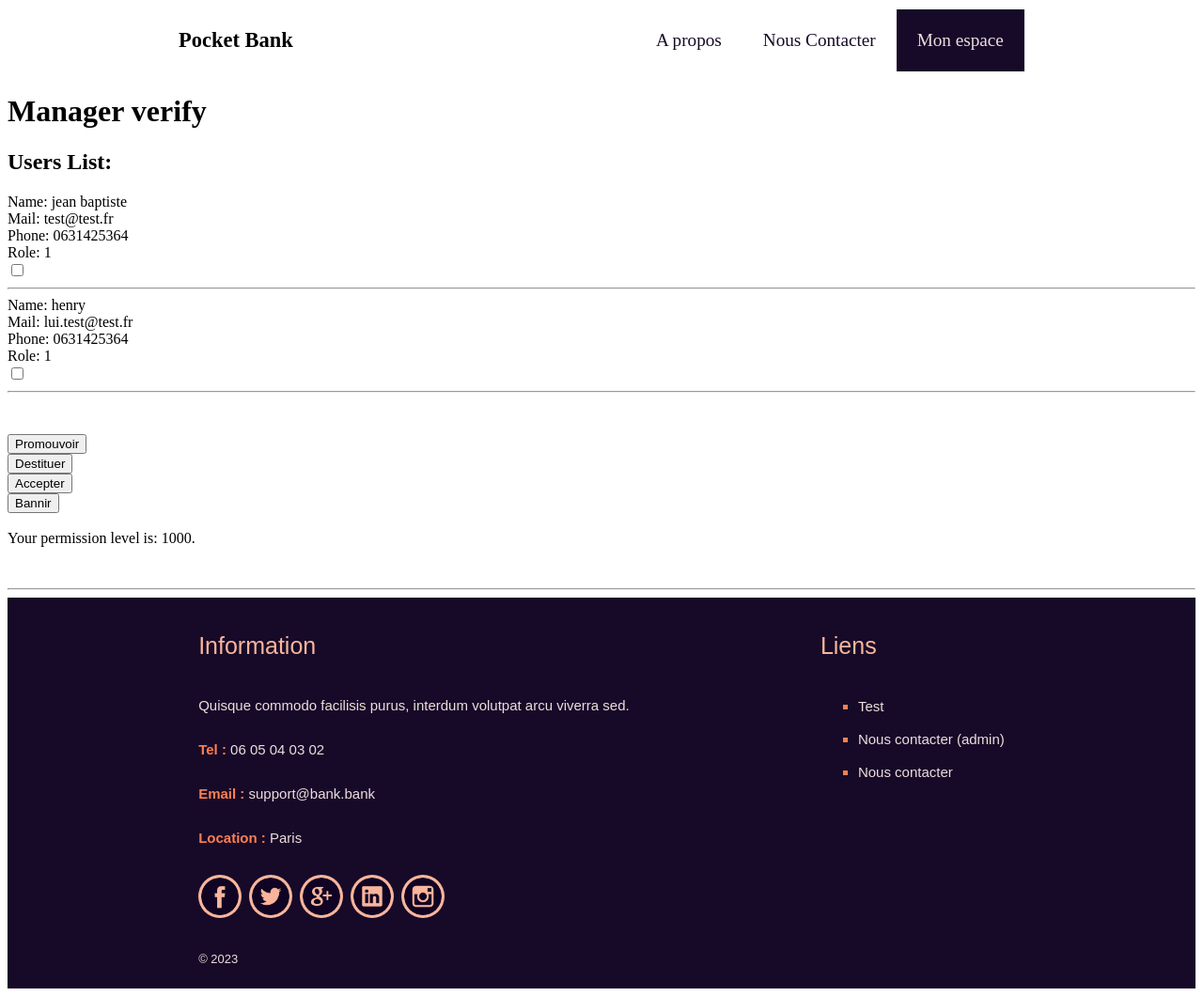
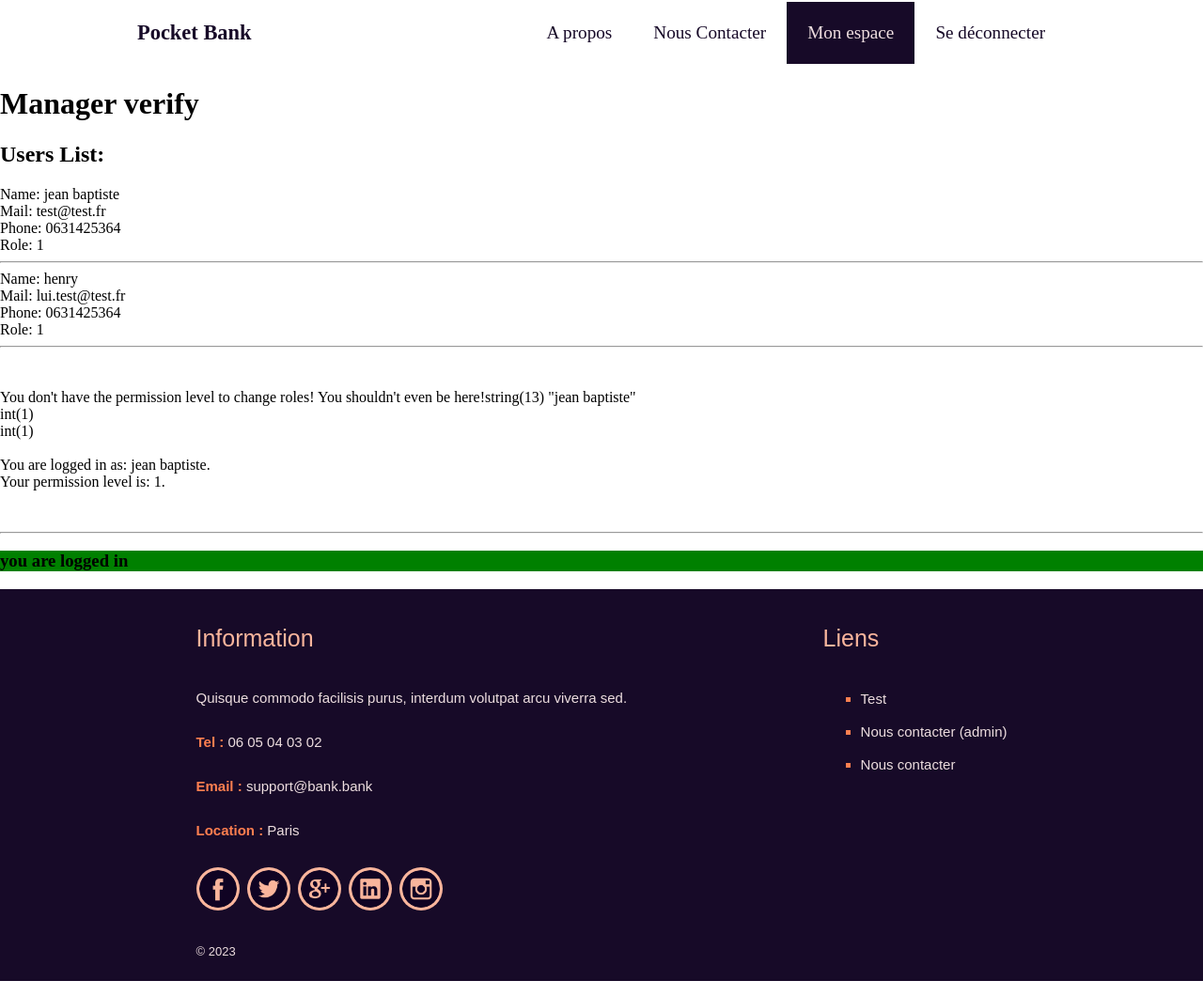
Before and after one commit to Adilina04/PHP, a PHP site: page /manager.php in a window 1280 px wide. Shown: the whole page at 94% size. Run offline with PHP 8.4, Linux system fonts and the light colour scheme; a user stored in the database is signed in; data comes from the database, SQL or seed files in the repository.

Commit message:
updated header n stuff

```diff
--- a/src/templates/partials/header.php
+++ b/src/templates/partials/header.php
@@ -2,7 +2,7 @@
     <header>
         <section>
             <nav class="navibar">
-                <h1>Pocket Bank</h1>
+                <h1><a href="index.php" class="hyperlink">Pocket Bank</a></h1>
                 <section class="navilinks">
                     <div class="aboutus container">
                         <a href="nous.php" class="hyperlink">A propos</a>
@@ -13,6 +13,13 @@
                     <div class="myspace container">
                         <a href="myaccount.php" class="hyperlinkB">Mon espace</a>
                     </div>
+                    <?php
+                        if (isset($_SESSION['logged_in']) && $_SESSION['logged_in'] === true) {
+                            echo '<div class="contactus container"><a href="/actions/Logout.php" class="hyperlink">Se déconnecter</a></div>';
+                        } else {
+                            echo '<div class="contactus container"><a href="login.php" class="hyperlink">Se connecter</a></div>';
+                        }
+                    ?>
                 </section>
             </nav>
         </section>
--- a/www/assets/style.css
+++ b/www/assets/style.css
@@ -1,7 +1,8 @@
-html{
-    padding: 0;
-    margin: 0;
+body{
+    padding: 0px;
+    margin: 0px;
 }
+
 .title-headertop{
     display: flex;
 }
--- a/www/contact.php
+++ b/www/contact.php
@@ -6,6 +6,7 @@ require_once __DIR__ . '/../src/init.php';
 
 $page_title = 'Contact';
 require_once __DIR__ . '/../src/templates/partials/html_head.php';
+require_once __DIR__ . '/../src/templates/partials/header.php';
 
 ?>
 <body>
--- a/www/manager.php
+++ b/www/manager.php
@@ -4,9 +4,6 @@ require_once __DIR__ . '/../src/init.php';
 
 $page_title = 'Manager';
 require_once __DIR__ . '/../src/templates/partials/html_head.php';
-
-// assigner manuellement level de permission pour tests
-$_SESSION['id_roles'] = 1000;
 
 ?>
 <body>
@@ -51,12 +48,27 @@ $_SESSION['id_roles'] = 1000;
     } else {
         echo "You don't have the permission level to change roles! You shouldn't even be here!";
     }
+    var_dump($_SESSION['fullname']);
+    echo '<br>';
+    var_dump($_SESSION['id_roles']);
+    echo '<br>';
+    var_dump($_SESSION['id']);
+    echo '<br>';
+
+    echo "<br>You are logged in as: " . $_SESSION['fullname'] . ".";
     echo "<br>Your permission level is: " . $_SESSION['id_roles'] . ".";
     echo        '</form>';
 
     echo '<br>';
     echo '<br>';
     echo '<hr>';
+
+    if (isset($_SESSION['logged_in']) && $_SESSION['logged_in'] === true) {
+        echo '<h3 style="background-color: green;">you are logged in<h3>';
+    } else {
+        echo '<h3 style="background-color: red;">you are not logged in<h3>';
+    }
+
     echo '</div>';
 
 
```
Also changed, not shown: www/actions/loginForm.php (+12 -0 lines).
